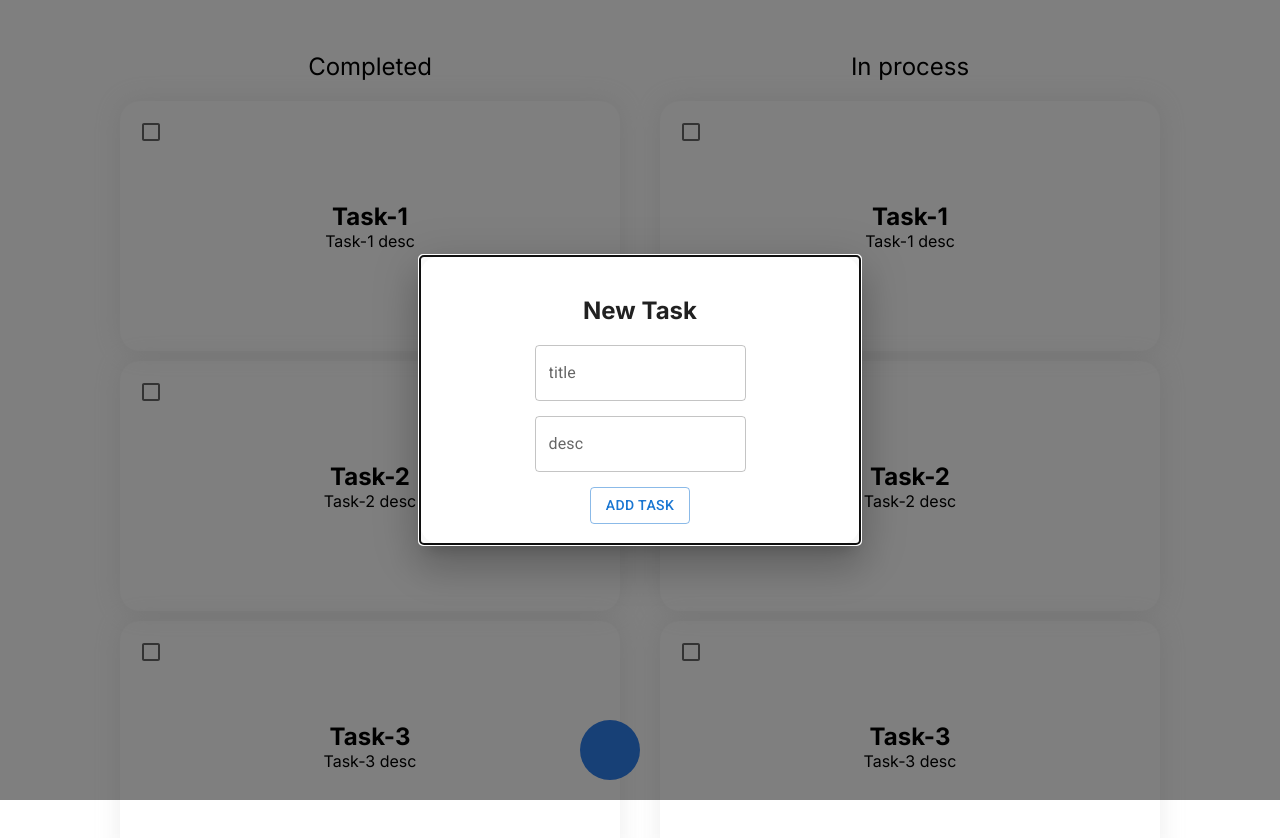
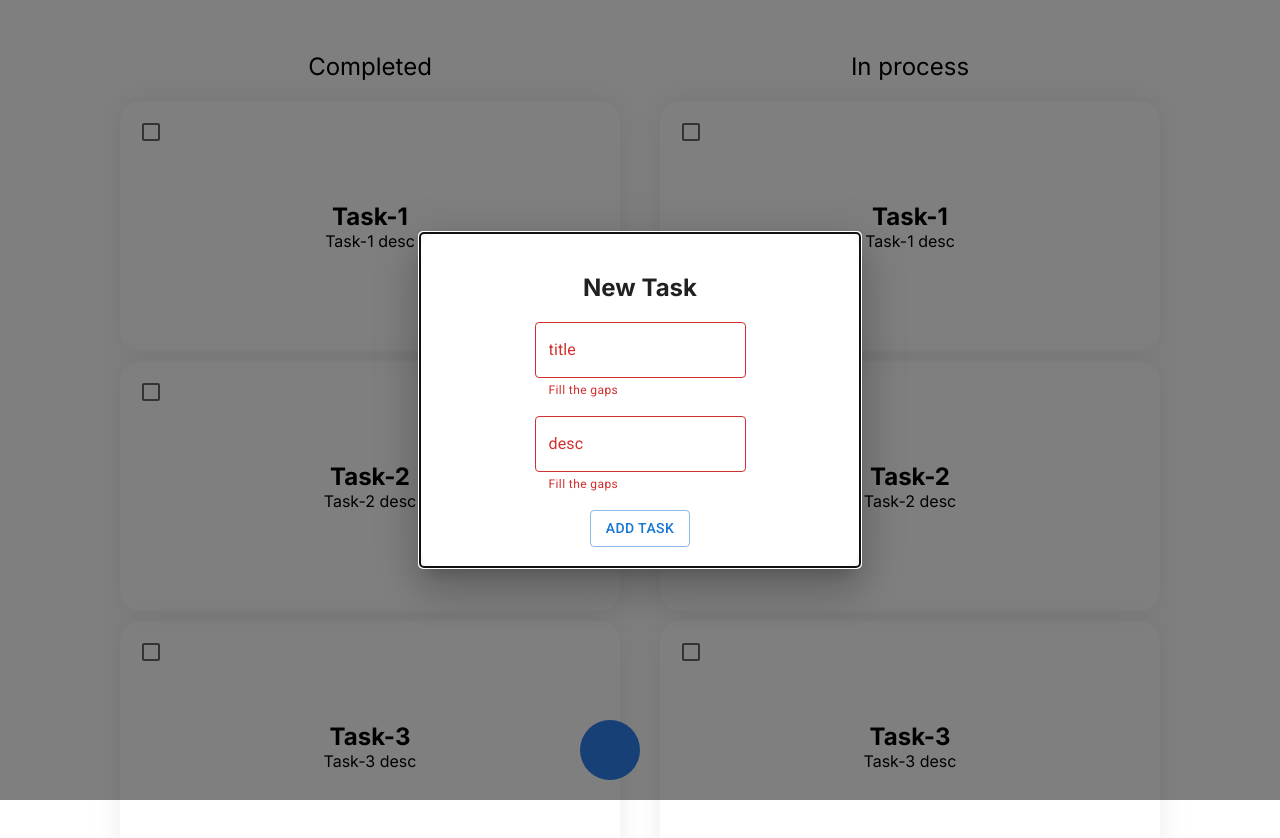
Before and after one commit to xsdiabloz/todo_list_typescript, a React (Vite) app: page / in a window 1280 px wide. Both pictures are taken after a click on the element 610 px from the left and 750 px from the top of the page. Shown: the top 838 px of the page. Built offline with nearby package versions, Linux system fonts and the light colour scheme; some icons are missing; a web font is replaced by a local one.

Commit message:
add a feature

```diff
--- a/src/components/addForm/AddForm.tsx
+++ b/src/components/addForm/AddForm.tsx
@@ -9,6 +9,7 @@ const AddForm = () => {
 
   const addNewTask = (e: FormEvent<HTMLFormElement>) => {
     e.preventDefault();
+    if (!title || !desc) return;
     console.log("task added");
     setTitle("");
     setDesc("");
@@ -20,16 +21,20 @@ const AddForm = () => {
         <h2>New Task</h2>
         <div className={classes["form-title"]}>
           <TextField
+            error={!title}
             value={title}
             onChange={(e) => setTitle(e.target.value)}
             label="title"
+            helperText={!title && "Fill the gaps"}
           />
         </div>
         <div className={classes["form-desc"]}>
           <TextField
+            error={!desc}
             value={desc}
             onChange={(e) => setDesc(e.target.value)}
             label="desc"
+            helperText={!desc && "Fill the gaps"}
           />
         </div>
         <Button type="submit" variant="outlined">
```
